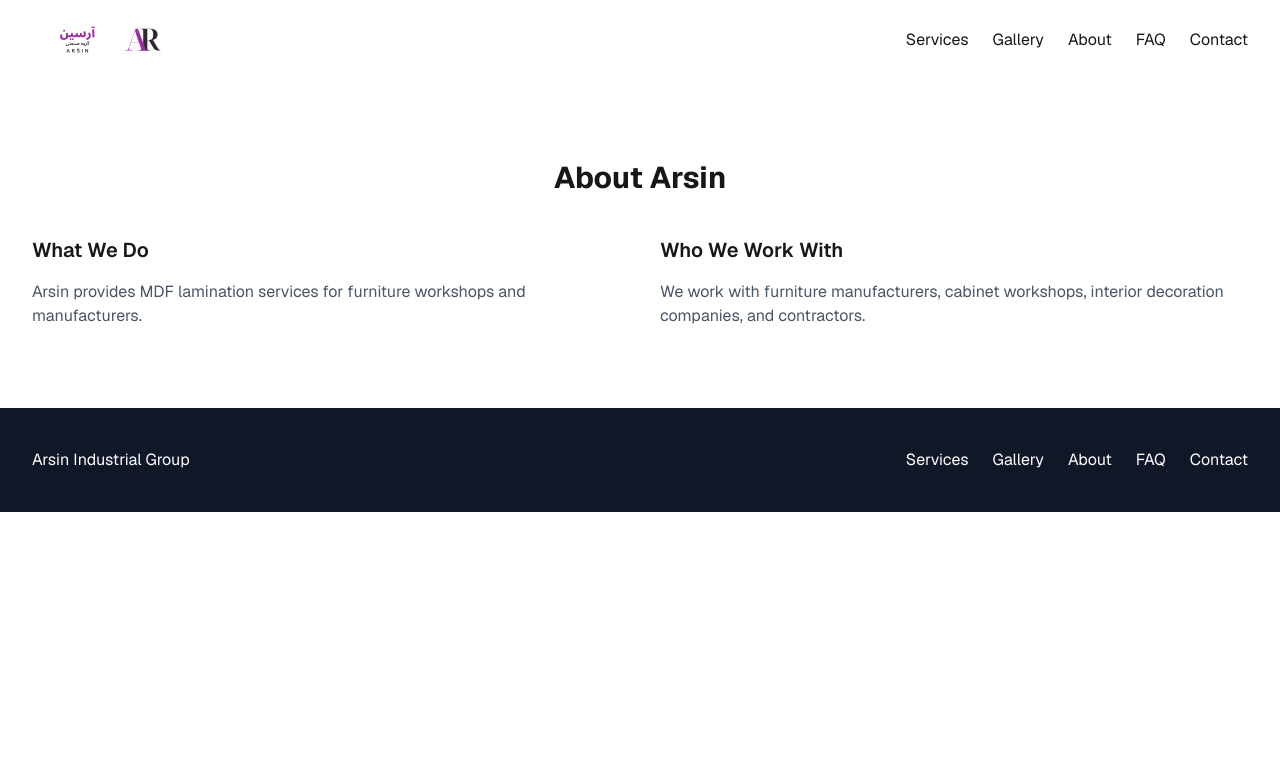
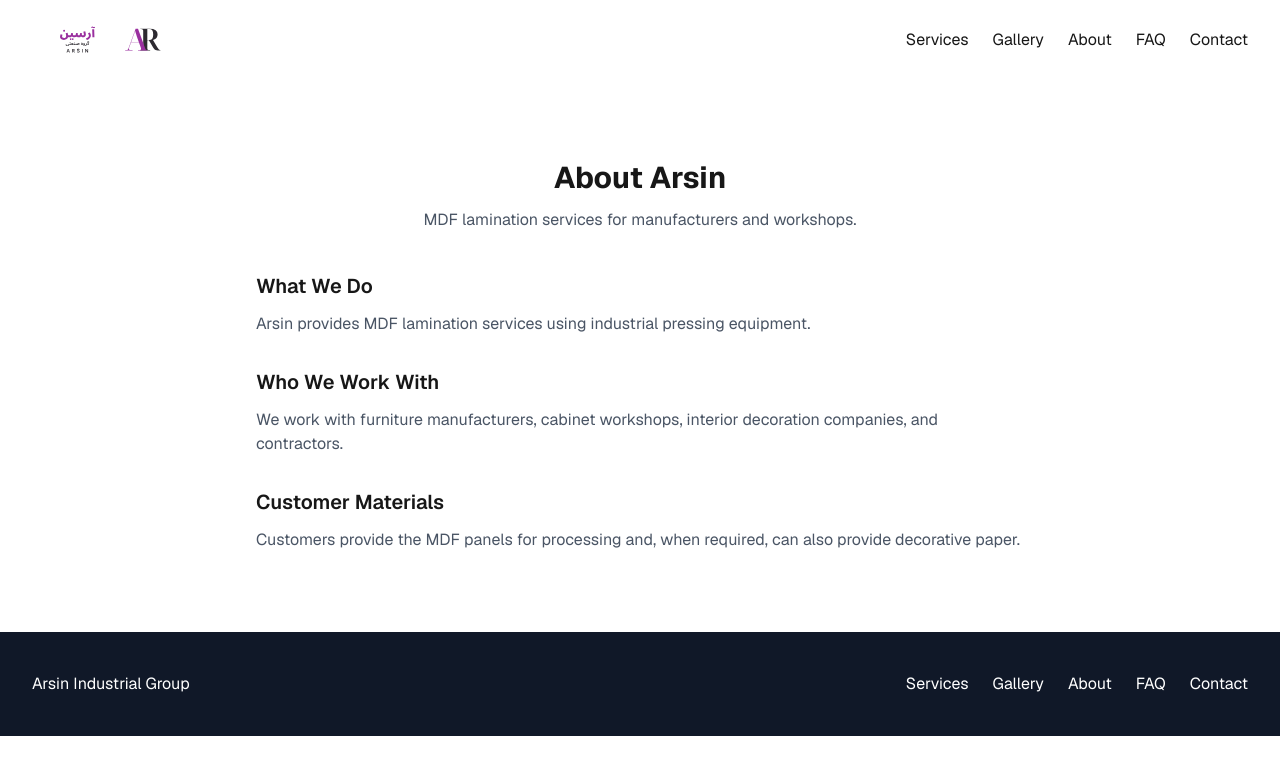
Before and after one commit to Ned-Magician/arsin-corporate, a Next.js app: page /about in a window 1280 px wide. Shown: the top 774 px of the page. Built offline with nearby package versions, Linux system fonts and the light colour scheme.

Commit message:
feat: expand about page content

```diff
--- a/app/about/page.tsx
+++ b/app/about/page.tsx
@@ -1,9 +1,40 @@
-import { CompanyIntro } from "@/components/sections/CompanyIntro";
+import { Container } from "@/components/ui/Container";
+import { SectionHeading } from "@/components/ui/SectionHeading";
 
 export default function AboutPage() {
   return (
-    <main>
-      <CompanyIntro />
+    <main className="py-20">
+      <Container>
+        <SectionHeading description="MDF lamination services for manufacturers and workshops.">
+          About Arsin
+        </SectionHeading>
+
+        <div className="mx-auto max-w-3xl space-y-8">
+          <section>
+            <h2 className="mb-3 text-xl font-semibold">What We Do</h2>
+            <p className="text-gray-600">
+              Arsin provides MDF lamination services using industrial pressing
+              equipment.
+            </p>
+          </section>
+
+          <section>
+            <h2 className="mb-3 text-xl font-semibold">Who We Work With</h2>
+            <p className="text-gray-600">
+              We work with furniture manufacturers, cabinet workshops, interior
+              decoration companies, and contractors.
+            </p>
+          </section>
+
+          <section>
+            <h2 className="mb-3 text-xl font-semibold">Customer Materials</h2>
+            <p className="text-gray-600">
+              Customers provide the MDF panels for processing and, when
+              required, can also provide decorative paper.
+            </p>
+          </section>
+        </div>
+      </Container>
     </main>
   );
 }
```
